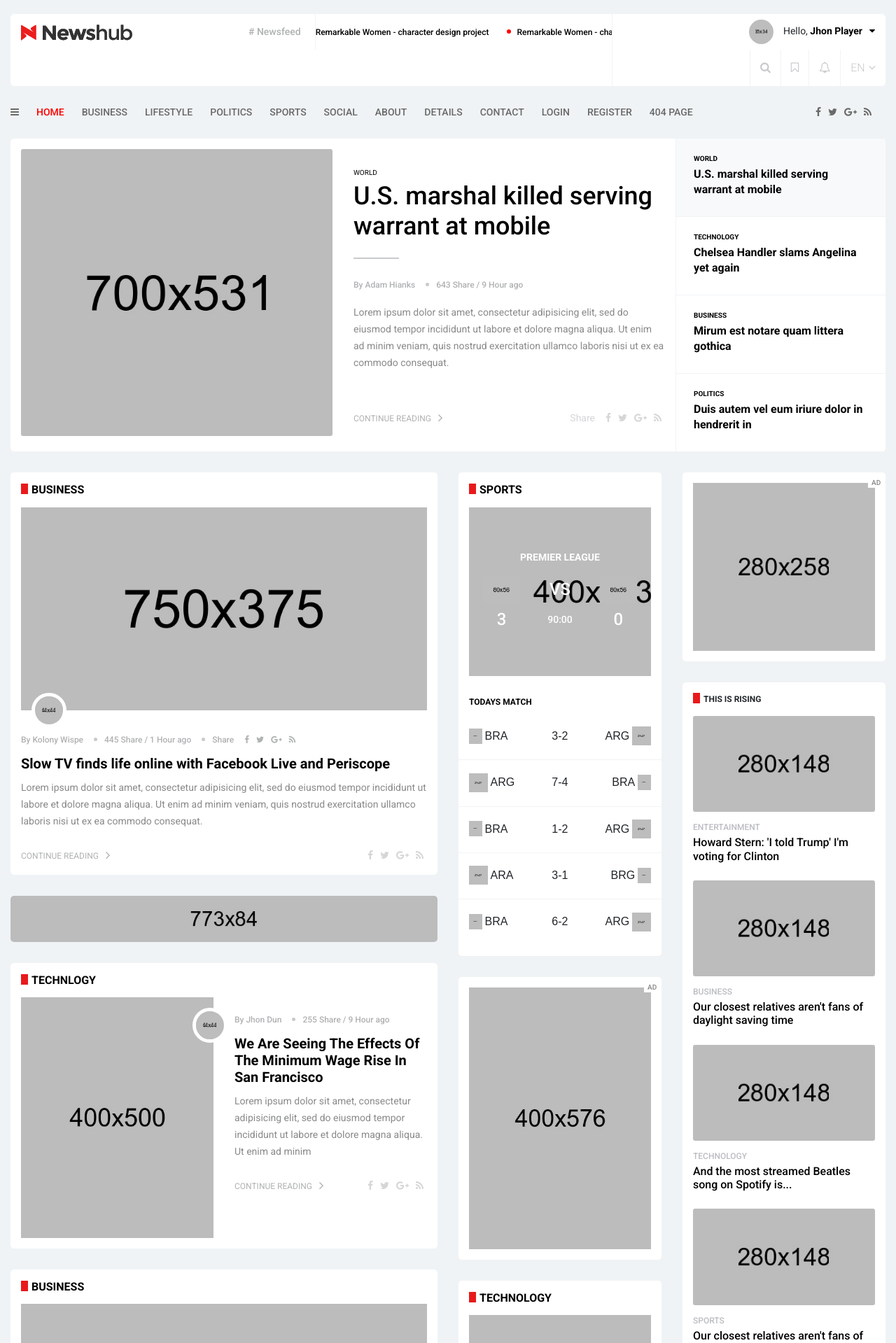
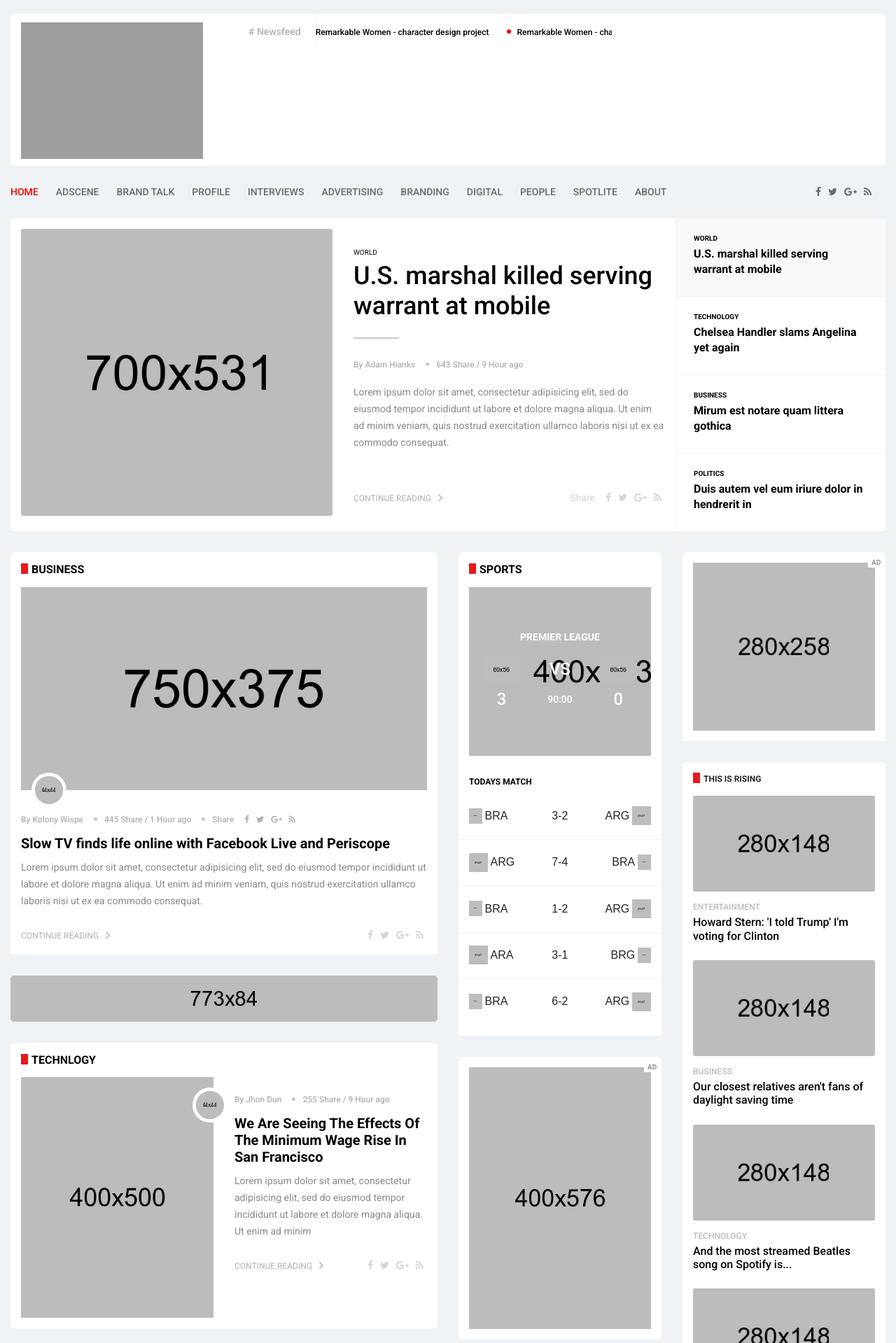
Before and after one commit to Francis-Ebere-Emeafu/emeafu, a Django app: page /home/ in a window 1280 px wide. Shown: the top 1919 px of the page at 70% size. Run offline with Django 3.2, Linux system fonts and the light colour scheme; some libraries are stand-ins or nearby versions; some web fonts are replaced; grey boxes are pictures that could not be loaded.

Commit message:
update on template

```diff
--- a/adnews/settings.py
+++ b/adnews/settings.py
@@ -159,7 +159,7 @@ USE_TZ = True
 # Static files (CSS, JavaScript, Images)
 # https://docs.djangoproject.com/en/3.2/howto/static-files/
 
-STATIC_URL = '/static/'
+
 
 # Default primary key field type
 # https://docs.djangoproject.com/en/3.2/ref/settings/#default-auto-field
--- a/adnews/urls.py
+++ b/adnews/urls.py
@@ -11,7 +11,7 @@ from wagtail.core import urls as wagtail_urls
 from wagtail.documents import urls as wagtaildocs_urls
 
 urlpatterns = [
-    path('home/', TemplateView.as_view(template_name='base.html'), name='home'),
+    path('home/', TemplateView.as_view(template_name='base.html'),  name='base'),
     path('admin/', admin.site.urls),
     path('cms/', include(wagtailadmin_urls)),
     # path('documents/', include(wagtaildocs_urls)),
--- a/templates/base.html
+++ b/templates/base.html
@@ -48,7 +48,7 @@
 				<div class="tr-topbar clearfix margin-bottom-0">
 					<div class="row">
 						<div class="col-lg-3">
-							<a class="navbar-brand d-none d-lg-block" href="index.html"><img class="img-fluid" src="{% static 'images/logo.png' %}" alt="Logo"></a>
+							<a class="navbar-brand d-none d-lg-block" href="/"><img class="img-fluid" src="{% static 'images/logo_adnews.png' %}" alt="Logo"></a>
 						</div>
 						<div class="col-lg-9">
 							<div class="topbar-left">
@@ -68,10 +68,12 @@
 			                	</div><!-- breaking-news -->
 							</div><!-- /.topbar-left -->
 							<div class="topbar-right">
+								{% comment %}
 								<div class="user">
 									<div class="user-image">
 										<img class="img-fluid img-circle" src="{% static 'images/others/user.png' %}" alt="Image">
 									</div>
+									<!--
 									<div class="dropdown user-dropdown">
 										Hello,
 										<a href="#" aria-expanded="true">Jhon Player<i class="fa fa-caret-down" aria-hidden="true"></i></a>
@@ -81,6 +83,7 @@
 											<li><a href="#">Log Out</a></li>
 										</ul>
 									</div>
+									-->
 								</div>
 								<div class="searchNlogin">
 									<ul>
@@ -106,12 +109,11 @@
 										</form>
 									</div> <!--/.search-->
 								</div>
+								{% endcomment %}
 							</div><!-- /.topbar-right -->
 						</div>
 					</div><!-- /.row -->
 				</div><!-- /.tr-topbar -->
-
-
 
 				<div class="tr-menu menu-responsive">
 					<nav class="navbar navbar-default navbar-expand-lg">
@@ -123,6 +125,7 @@
 
 						<div class="collapse navbar-left navbar-collapse" id="navbarNav">
 							<ul class="nav navbar-nav">
+								<!--
 								<li class="dropdown menu-item-icon"><a href="#"><i class="fa fa-bars"></i></a>
 								    <ul class="sub-menu" role="menu">
 								        <li><a href="#"><i class="fa fa-file-text" aria-hidden="true"></i>Dummy Menu</a>
@@ -143,7 +146,9 @@
 								        </li>
 								    </ul>
 								</li>
+								-->
 								<li class="dropdown active"><a href="#">Home</a>
+									<!--
 									<ul class="sub-menu">
 										<li><a href="index.html">Home Default</a></li>
 										<li><a href="index1.html">Home Version-1</a></li>
@@ -152,18 +157,24 @@
 										<li><a href="index4.html">Home Version-4</a></li>
 										<li><a href="index5.html">Home Version-5</a></li>
 									</ul>
+									-->
 								</li>
-								<li><a href="index2.html">Business</a></li>
-								<li><a href="index3.html">LifeStyle</a></li>
-								<li><a href="common-list.html">Politics</a></li>
-								<li><a href="index4.html">Sports</a></li>
-								<li><a href="index1.html">Social</a></li>
+								<li><a href="/">Adscene</a></li>
+								<li><a href="/">Brand Talk</a></li>
+								<li><a href="/">Profile</a></li>
+								<li><a href="/">Interviews</a></li>
+								<li><a href="/">Advertising</a></li>
+								<li><a href="/">Branding</a></li>
+								<li><a href="/">Digital</a></li>
+								<li><a href="/">People</a></li>
+								<li><a href="/">Spotlite</a></li>
 								<li class="dropdown"><a href="#">About</a>
 									<ul class="sub-menu">
-										<li><a href="about.html">About Page</a></li>
-										<li><a href="about1.html">About Page-1</a></li>
+										<li><a href="/">About Adnews</a></li>
+										<li><a href="/">Contact Us</a></li>
 									</ul>
 								</li>
+								<!--
 								<li class="dropdown"><a href="#">Details</a>
 									<ul class="sub-menu">
 										<li><a href="details.html">Details Page</a></li>
@@ -180,6 +191,7 @@
 								<li><a href="login.html">Login</a></li>
 								<li><a href="register.html">Register</a></li>
 								<li><a href="404.html">404 Page</a></li>
+								-->
 							</ul>
 						</div>
 						<ul class="feed pull-right">
@@ -190,7 +202,7 @@
 						</ul>
 					</nav><!-- navbar -->
 				</div><!-- /tr-menu -->
-
+				{% comment %}{% endcomment %}
                 {% block content %}
 
 				<div class="tr-home-slider slider-style-two">
@@ -1321,100 +1333,7 @@
 			</div><!-- /.container-fluid -->
 		</div><!-- main-wrapper -->
 
-		<footer id="footer">
-			<div class="footer-menu">
-				<div class="container">
-					<ul class="nav navbar-nav">
-						<li class="active"><a href="#">Home</a></li>
-						<li><a href="#">About</a></li>
-						<li><a href="#">Products</a></li>
-						<li><a href="#">Career</a></li>
-						<li><a href="#">Advertisement</a></li>
-						<li><a href="#">Team</a></li>
-						<li><a href="#">Contact Us</a></li>
-					</ul>
-				</div>
-			</div>
-			<div class="footer-widgets">
-				<div class="container">
-					<div class="row">
-						<div class="col-md-4">
-							<div class="widget widget-menu-2">
-								<h2>Category</h2>
-								<ul>
-									<li><a href="#">Business</a></li>
-									<li><a href="#">Politics</a></li>
-									<li><a href="#">Sports</a></li>
-									<li><a href="#">World</a></li>
-									<li><a href="#">Technology</a></li>
-									<li><a href="#">Environment</a></li>
-									<li><a href="#">Health</a></li>
-									<li><a href="#">Entertainment</a></li>
-									<li><a href="#">Lifestyle</a></li>
-								</ul>
-							</div>
-						</div>
-						<div class="col-md-2">
-							<div class="widget">
-								<h2>Editions</h2>
-								<ul>
-									<li><a href="#">United States</a></li>
-									<li><a href="#">China</a></li>
-									<li><a href="#">India</a></li>
-									<li><a href="#">Maxico</a></li>
-									<li><a href="#">Middle East</a></li>
-								</ul>
-							</div>
-						</div>
-						<div class="col-md-4">
-							<div class="widget widget-menu-3">
-								<h2>Tag</h2>
-								<ul>
-									<li><a href="#">Gallery</a></li>
-									<li><a href="#">Sports</a></li>
-									<li><a href="#">Featured</a></li>
-									<li><a href="#">Fashion</a></li>
-									<li><a href="#">Entertainment</a></li>
-									<li><a href="#">Business</a></li>
-									<li><a href="#">Tech</a></li>
-									<li><a href="#">Movies</a></li>
-									<li><a href="#">Music</a></li>
-									<li><a href="#">Packages</a></li>
-									<li><a href="#">Amazon</a></li>
-									<li><a href="#">Cars</a></li>
-									<li><a href="#">Phones</a></li>
-								</ul>
-							</div>
-						</div>
-						<div class="col-md-2">
-							<div class="widget">
-								<h2>Products</h2>
-								<ul>
-									<li><a href="#">Ebooks</a></li>
-									<li><a href="#">Newsfeeds</a></li>
-									<li><a href="#">Reprints & Permissions</a></li>
-									<li><a href="#">Magazine</a></li>
-									<li><a href="#">College Guide</a></li>
-								</ul>
-							</div>
-						</div>
-					</div><!-- /.row -->
-				</div>
-			</div>
-			<div class="footer-bottom text-center">
-				<div class="container">
-					<div class="footer-bottom-content">
-						<div class="footer-logo">
-							<a href="index.html"><img class="img-fluid" src="images/footer-logo.png" alt="Logo"></a>
-						</div>
-						<p>Lorem ipsum dolor sit amet, consectetur adipisicing elit, sed do eiusmod tempor incididunt ut labore et dolore magna aliqua. Ut enim ad minim veniam, quis nostrud exercitation ullamco laboris nisi ut aliquip ex ea commodo consequat.</p>
-						<address>
-							<p>&copy; 2017 <a href="#">Newshub</a>. Email: <a href="#">info@newshub.com</a> | News: <a href="#">news.newshub.com</a> | Advertising: <a href="#">ad.newshub.com</a> <br>Phone: + 1234 8812345, 880112345 + 1359, 6356 + 112-11-9874</p>
-						</address>
-					</div><!-- /.footer-bottom-content -->
-				</div><!-- /.container -->
-			</div><!-- /.footer-bottom -->
-		</footer><!-- /#footer -->
+		{% include "footer.html" %}
 
 
 		<!-- JS -->
--- /dev/null
+++ b/templates/footer.html
@@ -0,0 +1,102 @@
+{% load static wagtailcore_tags wagtailuserbar %}
+
+<footer id="footer">
+    <div class="footer-menu">
+        <div class="container">
+            <ul class="nav navbar-nav">
+                <li class="active"><a href="#">Home</a></li>
+                <li><a href="#">About</a></li>
+                <li><a href="#">Products</a></li>
+                <li><a href="#">Career</a></li>
+                <li><a href="#">Advertisement</a></li>
+                <li><a href="#">Team</a></li>
+                <li><a href="#">Contact Us</a></li>
+            </ul>
+        </div>
+    </div>
+    <!--
+    <div class="footer-widgets">
+        <div class="container">
+            <div class="row">
+                <div class="col-md-4">
+                    <div class="widget widget-menu-2">
+                        <h2>Category</h2>
+                        <ul>
+                            <li><a href="#">Business</a></li>
+                            <li><a href="#">Politics</a></li>
+                            <li><a href="#">Sports</a></li>
+                            <li><a href="#">World</a></li>
+                            <li><a href="#">Technology</a></li>
+                            <li><a href="#">Environment</a></li>
+                            <li><a href="#">Health</a></li>
+                            <li><a href="#">Entertainment</a></li>
+                            <li><a href="#">Lifestyle</a></li>
+                        </ul>
+                    </div>
+                </div>
+                <div class="col-md-2">
+                    <div class="widget">
+                        <h2>Editions</h2>
+                        <ul>
+                            <li><a href="#">United States</a></li>
+                            <li><a href="#">China</a></li>
+                            <li><a href="#">India</a></li>
+                            <li><a href="#">Maxico</a></li>
+                            <li><a href="#">Middle East</a></li>
+                        </ul>
+                    </div>
+                </div>
+                <div class="col-md-4">
+                    <div class="widget widget-menu-3">
+                        <h2>Tag</h2>
+                        <ul>
+                            <li><a href="#">Gallery</a></li>
+                            <li><a href="#">Sports</a></li>
+                            <li><a href="#">Featured</a></li>
+                            <li><a href="#">Fashion</a></li>
+                            <li><a href="#">Entertainment</a></li>
+                            <li><a href="#">Business</a></li>
+                            <li><a href="#">Tech</a></li>
+                            <li><a href="#">Movies</a></li>
+                            <li><a href="#">Music</a></li>
+                            <li><a href="#">Packages</a></li>
+                            <li><a href="#">Amazon</a></li>
+                            <li><a href="#">Cars</a></li>
+                            <li><a href="#">Phones</a></li>
+                        </ul>
+                    </div>
+                </div>
+                <div class="col-md-2">
+                    <div class="widget">
+                        <h2>Products</h2>
+                        <ul>
+                            <li><a href="#">Ebooks</a></li>
+                            <li><a href="#">Newsfeeds</a></li>
+                            <li><a href="#">Reprints & Permissions</a></li>
+                            <li><a href="#">Magazine</a></li>
+                            <li><a href="#">College Guide</a></li>
+                        </ul>
+                    </div>
+                </div>
+            </div>
+        </div>
+    </div>
+     -->
+    <div class="footer-bottom text-center">
+        <div class="container">
+            <div class="footer-bottom-content">
+                <div class="footer-logo">
+                    <a href="/"><img class="img-fluid" src="{% static 'images/logo_adnews_brand4.png' %}" alt="Logo"></a>
+                </div>
+                <!-- <p>Lorem ipsum dolor sit amet, consectetur adipisicing elit, sed do eiusmod tempor incididunt ut labore et dolore magna aliqua. Ut enim ad minim veniam, quis nostrud exercitation ullamco laboris nisi ut aliquip ex ea commodo consequat.</p> -->
+                <address>
+                    <p>&copy; 2020 <a href="#">adnews</a>
+                        . Email: <a href="#">info@adnews.com.ng</a>
+                         | News: <a href="#">adnews.com.ng</a>
+                          | Advertising: <a href="#">adnews.com.ng</a>
+                          <br>Phone: <strong>+234 810 027 7854,</strong> +234 802 342 8028, <strong>+234 803 528 2748</strong></p>
+                </address>
+            </div><!-- /.footer-bottom-content -->
+        </div><!-- /.container -->
+    </div><!-- /.footer-bottom -->
+</footer><!-- /#footer -->
--- a/templates/home/blog_listing_page.html
+++ b/templates/home/blog_listing_page.html
@@ -1,6 +1,12 @@
 {% extends "base.html" %}
 
 {% load static wagtailimages_tags %}
+
+{% block newsfeed %}
+    {% for post in news_feed %}
+        <li><a href="{{ post.url }}">{{ post }}</a></li>
+    {% endfor %}
+{% endblock newsfeed %}
 
 {% block content %}
 
```
Also changed, not shown: home/models.py (+30 -1 lines), dev.db, home/migrations/0002_auto_20220510_0702.py (added), home/migrations/0003_auto_20220515_0116.py (added).
